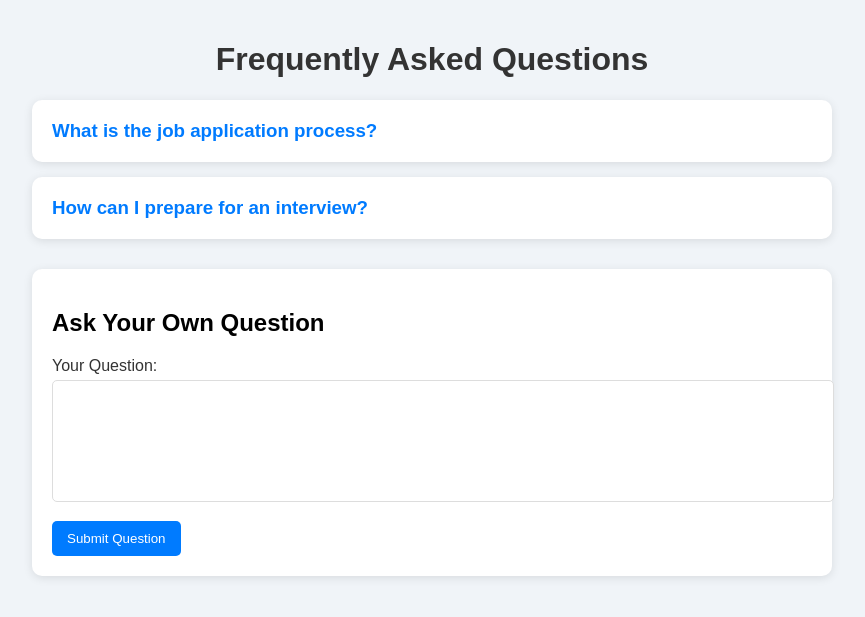
After one commit to tharssha/TC5L---09, a Flask app: page /dashboard/faq.html in a window 1280 px wide. The commit adds this page. Shown: the top 617 px of the page, without its empty margins (208-1073 px from the left). Run offline with Flask 3, Linux system fonts and the light colour scheme.

Commit message:
create FAQ feature

```diff
--- a/app.py
+++ b/app.py
@@ -115,5 +115,10 @@ def profile():
 def post_jobs():
     return render_template('post_jobs.html')
 
+@app.route('/dashboard/faq.html')
+def faq():
+    return render_template('faq.html')
+
+
 if __name__ == '__main__':
     app.run(debug=True)
--- a/templates/dashboard.html
+++ b/templates/dashboard.html
@@ -18,6 +18,7 @@
                 <a href="contactus.html" class="nav-link">Contact Us</a>
                 <a href="terms&conditions.html" class="nav-link">Terms & Conditions</a>
                 <a href="profile.html" class="nav-link">RESUME</a>
+                <a href="faq.html" class="nav-link">FAQ</a>
             </nav>
         </aside>
         <main class="main-content">
--- /dev/null
+++ b/templates/faq.html
@@ -0,0 +1,169 @@
+<!DOCTYPE html>
+<html lang="en">
+<head>
+    <meta charset="UTF-8">
+    <meta name="viewport" content="width=device-width, initial-scale=1.0">
+    <title>Frequently Asked Questions</title>
+    <style>
+        body {
+            background-color: #f0f4f8;
+            font-family: 'Arial', sans-serif;
+            margin: 0;
+            padding: 20px;
+        }
+
+        header {
+            text-align: center;
+            margin-bottom: 20px;
+        }
+
+        h1 {
+            color: #333;
+        }
+
+        .faq {
+            max-width: 800px;
+            margin: 0 auto;
+        }
+
+        .faq-item {
+            background: white;
+            border-radius: 10px;
+            box-shadow: 0 2px 10px rgba(0, 0, 0, 0.1);
+            padding: 20px;
+            margin-bottom: 15px;
+            transition: box-shadow 0.3s ease;
+        }
+
+        .faq-item:hover {
+            box-shadow: 0 4px 20px rgba(0, 0, 0, 0.2);
+        }
+
+        .faq-item h3 {
+            color: #007bff;
+            cursor: pointer;
+            margin: 0;
+        }
+
+        .faq-answer {
+            display: none;
+            margin-top: 10px;
+            color: #555;
+        }
+
+        .question-form {
+            margin-top: 30px;
+            background: white;
+            padding: 20px;
+            border-radius: 10px;
+            box-shadow: 0 2px 10px rgba(0, 0, 0, 0.1);
+        }
+
+        .form-group {
+            margin-bottom: 15px;
+        }
+
+        .form-group label {
+            display: block;
+            margin-bottom: 5px;
+            color: #333;
+        }
+
+        .form-group textarea {
+            width: 100%;
+            height: 100px;
+            padding: 10px;
+            border-radius: 5px;
+            border: 1px solid #ddd;
+            resize: none;
+            font-family: 'Arial', sans-serif;
+        }
+
+        button {
+            background-color: #007bff;
+            color: white;
+            padding: 10px 15px;
+            border: none;
+            border-radius: 5px;
+            cursor: pointer;
+            transition: background 0.3s;
+        }
+
+        button:hover {
+            background-color: #0056b3;
+        }
+
+        .flash-message {
+            background-color: #dff0d8;
+            color: #3c763d;
+            padding: 10px;
+            margin-bottom: 20px;
+            border-radius: 5px;
+        }
+
+        @media (max-width: 600px) {
+            .faq-item {
+                padding: 15px;
+            }
+
+            .question-form {
+                padding: 15px;
+            }
+
+            .form-group textarea {
+                height: 80px;
+            }
+        }
+    </style>
+</head>
+<body>
+    <header>
+        <h1>Frequently Asked Questions</h1>
+    </header>
+    <div class="faq">
+        {% with messages = get_flashed_messages() %}
+          {% if messages %}
+            <div class="flash-message">
+              <ul>
+                {% for message in messages %}
+                  <li>{{ message }}</li>
+                {% endfor %}
+              </ul>
+            </div>
+          {% endif %}
+        {% endwith %}
+
+        <div class="faq-item">
+            <h3 onclick="toggleAnswer(this)">What is the job application process?</h3>
+            <div class="faq-answer">
+                <p>The application process typically involves submitting your resume and cover letter, followed by interviews and assessments.</p>
+            </div>
+        </div>
+        <div class="faq-item">
+            <h3 onclick="toggleAnswer(this)">How can I prepare for an interview?</h3>
+            <div class="faq-answer">
+                <p>Research the company, practice common interview questions, and prepare questions to ask the interviewer.</p>
+            </div>
+        </div>
+        <!-- Add more FAQ items as needed -->
+
+        <div class="question-form">
+            <h2>Ask Your Own Question</h2>
+            <form action="/submit_question" method="POST">
+                <div class="form-group">
+                    <label for="user_question">Your Question:</label>
+                    <textarea id="user_question" name="user_question" required></textarea>
+                </div>
+                <button type="submit">Submit Question</button>
+            </form>
+        </div>
+    </div>
+
+    <script>
+        function toggleAnswer(element) {
+            const answer = element.nextElementSibling;
+            answer.style.display = answer.style.display === 'block' ? 'none' : 'block';
+        }
+    </script>
+</body>
+</html>
--- a/templates/welcome.html
+++ b/templates/welcome.html
@@ -6,6 +6,7 @@
     <title>Welcome to Job Application</title>
     <style>
         body {
+            background-image: url(mmu.jpeg);
             background: linear-gradient(to right, #00b4db, #0083b0);
             font-family: Arial, sans-serif;
             color: #fff;
```
